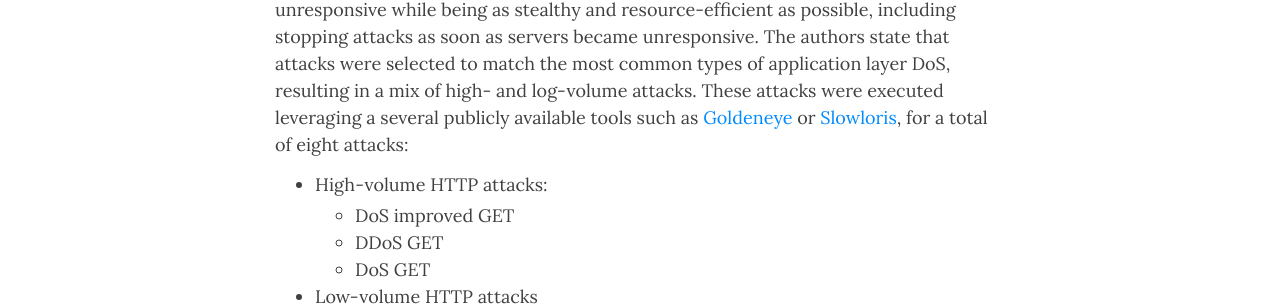
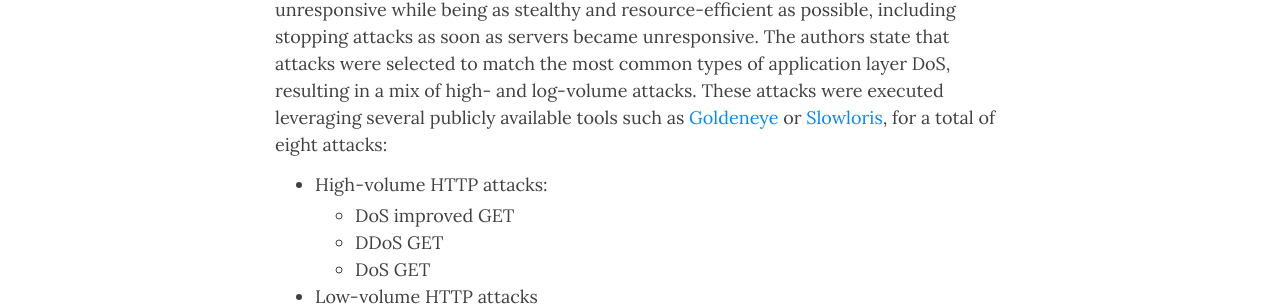
Before and after one commit to fkie-cad/COMIDDS, a Jekyll site: the page built from content/datasets/cic_dos.md, in a window 1280 px wide and 900 px high, scrolled down 1408 px. Shown: the part 289-595 px from the top of the window. Built offline with Jekyll 4.4.1, drawn with Linux system fonts in a browser that asks for light colours; nearby versions of some CDN libraries; comment, search, counter and statistics services are not loaded; some of the changed text lies outside the part shown.

Commit message:
Fix minor typo

```diff
--- a/content/datasets/cic_dos.md
+++ b/content/datasets/cic_dos.md
@@ -45,7 +45,7 @@ Further details are not available.
 ### Activity
 The declared goal of executed attacks was to render services on the server side unresponsive while being as stealthy and resource-efficient as possible, including stopping attacks as soon as servers became unresponsive.
 The authors state that attacks were selected to match the most common types of application layer DoS, resulting in a mix of high- and log-volume attacks.
-These attacks were executed leveraging a several publicly available tools such as [Goldeneye](https://github.com/jseidl/GoldenEye) or [Slowloris](https://github.com/gkbrk/slowloris), for a total of eight attacks:
+These attacks were executed leveraging several publicly available tools such as [Goldeneye](https://github.com/jseidl/GoldenEye) or [Slowloris](https://github.com/gkbrk/slowloris), for a total of eight attacks:
 - High-volume HTTP attacks:
   - DoS improved GET
   - DDoS GET
```
